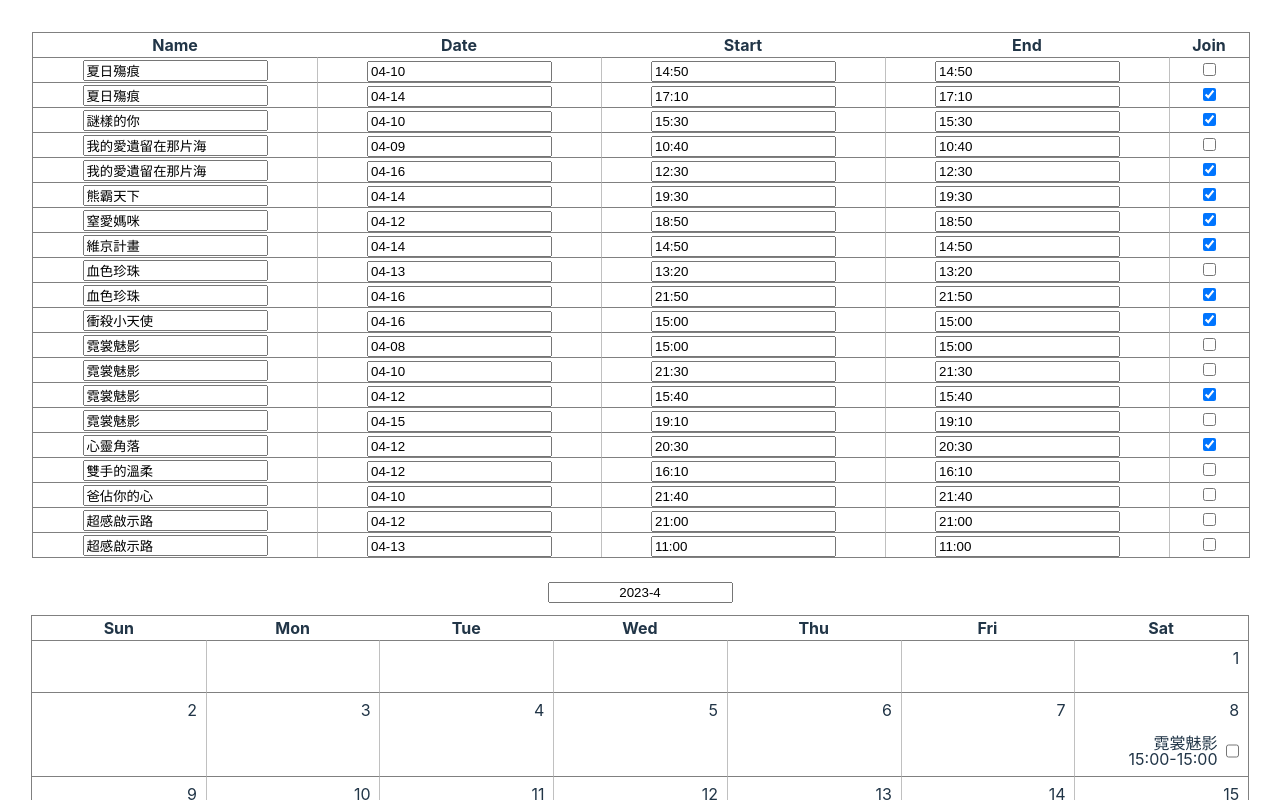
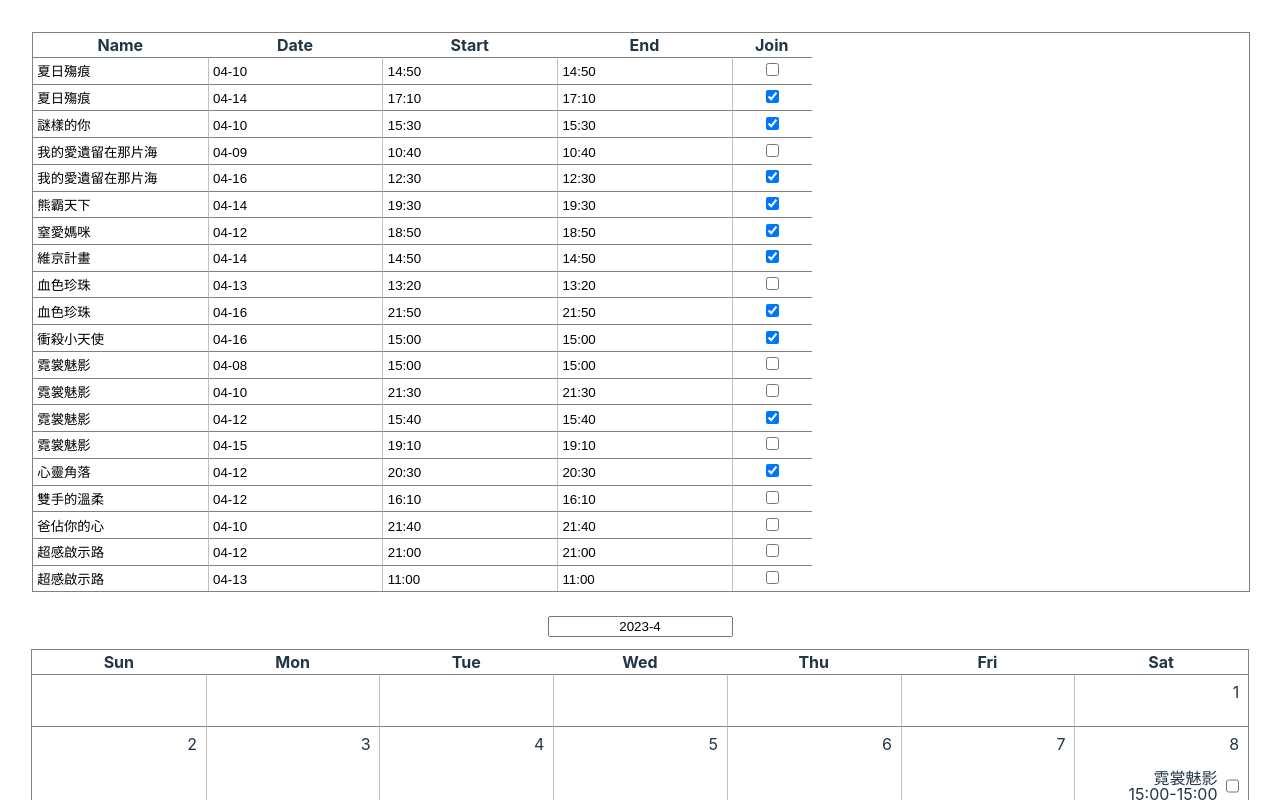
Before and after one commit to nepikn/schedule-film-fest, a React (Vite) app: page / in a window 1280 px wide. Shown: the top 800 px of the page. Built offline with nearby package versions, Linux system fonts and the light colour scheme.

Commit message:
extracct cell

```diff
--- a/src/App.css
+++ b/src/App.css
@@ -6,8 +6,7 @@
   text-align: center;
 }
 
-.body {
+main {
   display: grid;
-  grid-template-rows: repeat(2, auto);
   gap: 1lh;
 }
--- a/src/App.tsx
+++ b/src/App.tsx
@@ -5,6 +5,15 @@ import "./App.css";
 import Calendar from "./Calendar";
 import Table from "./Table";
 
+interface FilmInfoKey {
+  name: string;
+  timeStart: Date;
+  timeEnd: Date;
+  join: boolean;
+  date?: string;
+  start?: string;
+  end?: string;
+}
 export class FilmInfo {
   name;
   timeStart;
@@ -12,15 +21,22 @@ export class FilmInfo {
   join;
   id;
 
+  // constructor(name: string, timeStart: string, timeEnd: string, join: string);
+  // constructor({
+  //   name,
+  //   timeStart,
+  //   timeEnd,
+  //   join,
+  // }: FilmInfoKey);
   constructor(
-    name = "",
-    timeStart: string | number = Date.now(),
-    timeEnd: typeof timeStart = Date.now(),
+    name = "" /* : string | FilmInfoKey */,
+    timeStart = "",
+    timeEnd = "",
     join = "false"
   ) {
     this.name = name;
-    this.timeStart = new Date(timeStart);
-    this.timeEnd = new Date(timeEnd);
+    this.timeStart = timeStart ? new Date(timeStart) : new Date();
+    this.timeEnd = timeEnd ? new Date(timeEnd) : new Date();
     this.join = join == "true";
     this.id = v4();
   }
@@ -28,12 +44,36 @@ export class FilmInfo {
   get date() {
     return format(this.timeStart, "MM-dd");
   }
+  set date(val: string) {
+    const [month, day] = val.split("-");
+    this.timeStart.setMonth(+month - 1);
+    this.timeStart.setDate(+day);
+  }
+
   get start() {
     return format(this.timeStart, "HH:mm");
   }
+  set start(val: string) {
+    const [hour, minute] = val.split(":");
+    this.timeStart.setHours(+hour);
+    this.timeStart.setMinutes(+minute);
+  }
+
   get end() {
     return format(this.timeEnd, "HH:mm");
   }
+  set end(val: string) {
+    const [hour, minute] = val.split(":");
+    this.timeEnd.setHours(+hour);
+    this.timeEnd.setMinutes(+minute);
+  }
+
+  // update(name: keyof FilmInfo) {
+  //   switch (name) {
+  //     case "date":
+
+  //   }
+  // }
 }
 
 function App() {
@@ -63,39 +103,15 @@ function App() {
     rowData.map((row) => new FilmInfo(...(row as [string])))
   );
 
-  const handleChange = (e: React.FormEvent<HTMLDivElement>) => {
-    if (!(e.target instanceof HTMLElement) || !e.target.closest("li[data-id]"))
-      return;
-
-    const nextFilmInfos = filmInfos.slice();
-    const index = filmInfos.findIndex(
-      (info) => info.id == e.target.closest("li[data-id]").dataset.id
-    );
-    nextFilmInfos[index] = Object.assign(
-      { ...nextFilmInfos[index] },
-      {
-        [e.target.closest("li")!.title.toLowerCase()]: e.target.value,
-      }
-    );
-    setFilmInfos(nextFilmInfos);
-    console.log(
-      e.target.closest("li")!.title.toLowerCase(),
-      Object.assign(
-        { [e.target.closest("li")!.title.toLowerCase()]: e.target.value },
-        nextFilmInfos[index]
-      )
-    );
-  };
-
   return (
-    <div className="body">
+    <main>
       <div>
-        <Table rowData={filmInfos} handleChange={handleChange} />
+        <Table filmInfos={filmInfos} />
       </div>
       <div>
         <Calendar filmInfos={filmInfos} />
       </div>
-    </div>
+    </main>
   );
 }
 
--- a/src/Table.css
+++ b/src/Table.css
@@ -1,5 +1,26 @@
 .table.info {
-& .grid {
-    grid-template-columns: repeat(4, 1fr) 5em;
+  & .grid {
+    grid-template-columns: repeat(4, 20ex) 5em;
+  }
+
+  & * {
+    box-sizing: border-box;
   }
 }
+
+li[title] {
+  line-height: 1;
+  padding: 0.5ex;
+
+  &:has(input:focus) {
+    box-shadow: inset 0 0 3px gray;
+  }
+}
+li[title] > input {
+  border: none;
+  padding: 0;
+
+  &:focus {
+    outline: none;
+  }
+}
--- a/src/Table.tsx
+++ b/src/Table.tsx
@@ -1,47 +1,54 @@
 import { FilmInfo } from "./App";
-import { format } from "date-fns";
-import { v4 as uuidv4 } from "uuid";
+// import { format } from "date-fns";
+// import { v4 as uuidv4 } from "uuid";
 import "./Table.css";
 
-export default function Table({
-  rowData,
-  handleChange,
-}: {
-  rowData: FilmInfo[];
-}) {
+export default function Table({ filmInfos }: { filmInfos: FilmInfo[] }) {
   const titles: (keyof FilmInfo)[] = ["name", "date", "start", "end", "join"];
-  const rows = rowData.map((info) => {
+  const rows = filmInfos.map((filmInfo) => {
     return (
-      <li key={info.id} data-id={info.id} className="row">
+      <li key={filmInfo.id} data-id={filmInfo.id} className="row">
         <ul className="grid">
-          {titles.map((title, i) => (
-            <li key={uuidv4()} title={titles[i]} className="cell">
-              {title != "join" ? (
-                <input
-                  type="text"
-                  value={info[title]}
-                  onChange={handleChange}
-                />
-              ) : (
-                <input
-                  type="checkbox"
-                  checked={info[title]}
-                  onChange={handleChange}
-                />
-              )}
-            </li>
+          {titles.map((title) => (
+            <Cell
+              title={title}
+              info={filmInfo[title]}
+              handleChange={handleChange}
+            />
           ))}
         </ul>
       </li>
     );
   });
 
+  function handleChange(e: React.FormEvent<HTMLDivElement>) {
+    if (!(e.target instanceof HTMLElement) || !e.target.closest("li[data-id]"))
+      return;
+
+    const nextFilmInfos = filmInfos.slice();
+    const index = filmInfos.findIndex(
+      (info) => info.id == e.target.closest("li[data-id]").dataset.id
+    );
+    nextFilmInfos[index][e.target.closest("li")!.title] = e.target.value;
+    setFilmInfos(nextFilmInfos);
+
+    console.log(
+      e.target.closest("li")!.title,
+      Object.assign(
+        { ...nextFilmInfos[index] },
+        {
+          [e.target.closest("li")!.title]: e.target.value,
+        }
+      )
+    );
+  }
+
   return (
     <ul className="table info grid">
-      <li key={uuidv4()} className="row">
+      <li className="row">
         <ul className="grid row">
           {titles.map((title) => (
-            <li key={uuidv4()}>{title[0].toUpperCase() + title.slice(1)}</li>
+            <li key={title}>{title[0].toUpperCase() + title.slice(1)}</li>
           ))}
         </ul>
       </li>
@@ -49,3 +56,15 @@ export default function Table({
     </ul>
   );
 }
+
+function Cell({ title, info, handleChange }) {
+  return (
+    <li key={title} title={title} className="cell">
+      {title != "join" ? (
+        <input type="text" value={info} onChange={handleChange} />
+      ) : (
+        <input type="checkbox" checked={info} onChange={handleChange} />
+      )}
+    </li>
+  );
+}
--- a/src/index.css
+++ b/src/index.css
@@ -33,10 +33,6 @@ input[type="checkbox"] {
 
   & > .row:first-child {
     font-weight: bold;
-  }
-
-  & .row {
-    display: grid;
   }
 
   & .cell {
```
